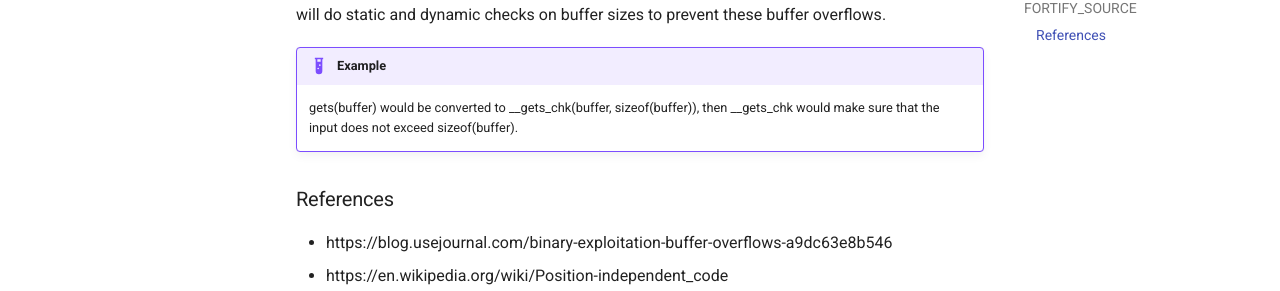
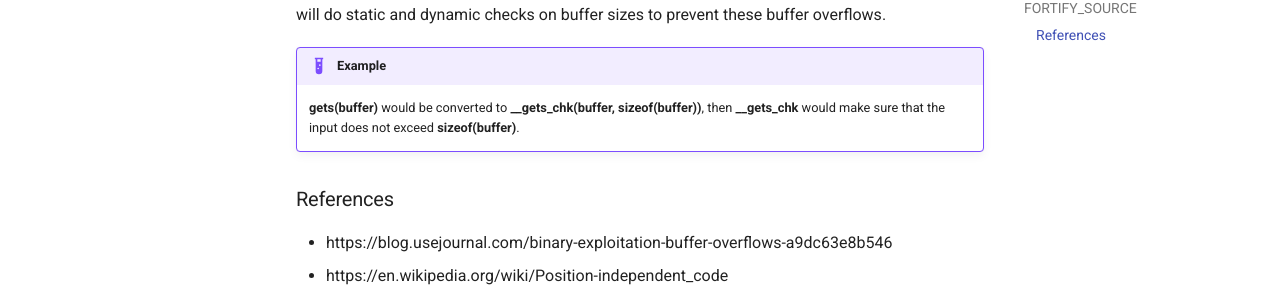
Before and after one commit to xanhacks/ctf-docs, an MkDocs documentation site: the page built from docs/pwn/binary-protections.md, in a window 1280 px wide and 900 px high, scrolled down 1614 px. Shown: the part 262-553 px from the top of the window. Built offline with MkDocs 1.6.1 and Material for MkDocs 9.7.7, drawn with Linux system fonts in a browser that asks for light colours; nearby versions of some CDN libraries; comment, search, counter and statistics services are not loaded.

Commit message:
Add bold to func

```diff
--- a/docs/pwn/binary-protections.md
+++ b/docs/pwn/binary-protections.md
@@ -53,7 +53,7 @@ Address space layout randomization (ASLR) is a computer security technique invol
 The GNU Compiler Collection has a FORTIFY_SOURCE option that does automatic bounds checking of dangerous functions to prevent simple buffer overflows. The FORTIFY_SOURCE code will do static and dynamic checks on buffer sizes to prevent these buffer overflows.
 
 !!! example
-    gets(buffer) would be converted to __gets_chk(buffer, sizeof(buffer)), then __gets_chk would make sure that the input does not exceed sizeof(buffer).
+    <strong>gets(buffer)</strong> would be converted to <strong>__gets_chk(buffer, sizeof(buffer))</strong>, then <strong>__gets_chk</strong> would make sure that the input does not exceed <strong>sizeof(buffer)</strong>.
 
 ### References
 
```
